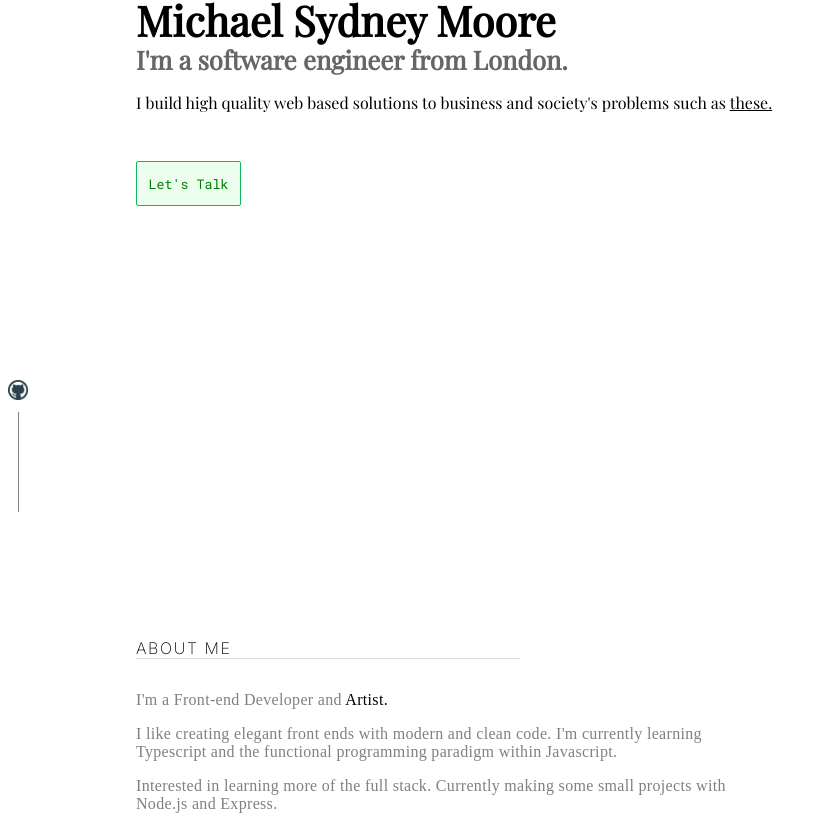
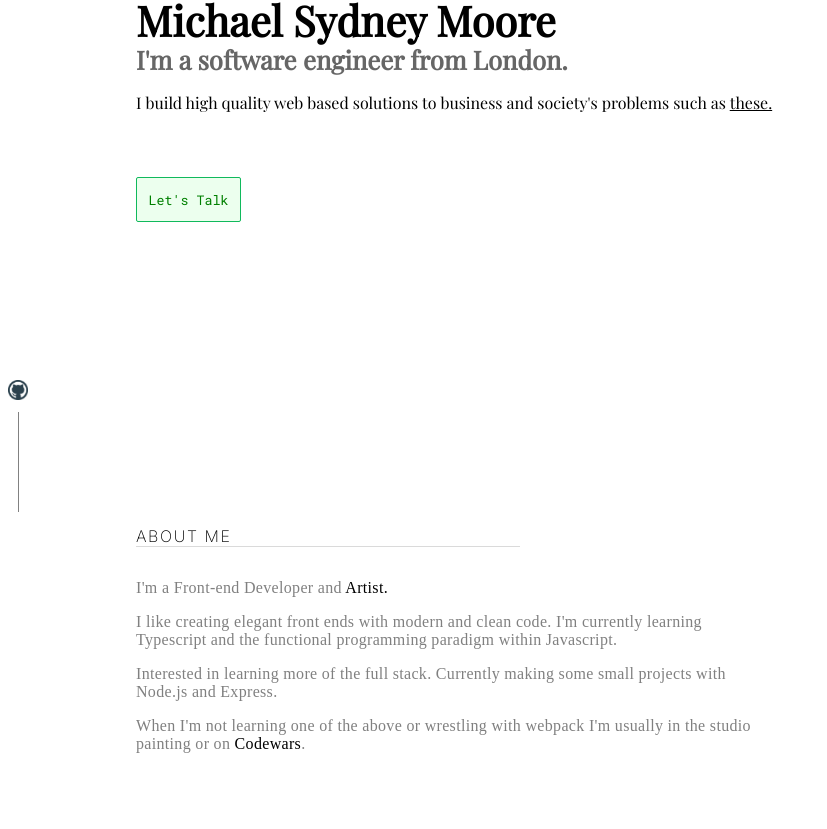
Before and after one commit to msmfa/portfolio, a React (Create React App) app: page / in a window 1280 px wide. Shown: the part 288-1117 px from the top of the page, without its empty margins (0-827 px from the left). Built offline with nearby package versions, Linux system fonts and the light colour scheme; no server answers; a web font is replaced by a local one.

Commit message:
Removed paddings

```diff
--- a/src/App.js
+++ b/src/App.js
@@ -10,7 +10,6 @@ import "./css/ContentHeaders.css";
 import "./css/MoreProjects.css";
 import Header from "./components/Header";
 import NavBar from "./components/NavBar";
-import ContactButton from "./components/ContactButton";
 import Links from "./components/Links";
 import AboutSection from "./components/AboutSection";
 import ProjectSection from "./components/ProjectSection";
@@ -23,7 +22,6 @@ function App() {
     <>
       <NavBar />
       <Header />
-      <ContactButton text={"Let's Talk"} />
       <AboutSection />
       <ContentHeaders id="proj" text="Featured Projects" />
       <ProjectSection info={projectOne} />
--- a/src/components/Header.js
+++ b/src/components/Header.js
@@ -1,4 +1,5 @@
 import React from "react";
+import ContactButton from "./ContactButton";
 
 function Header() {
   return (
@@ -14,6 +15,7 @@ function Header() {
             these.
           </a>
         </p>
+        <ContactButton text={"Let's Talk"} />
       </div>
     </>
   );
--- a/src/css/About.css
+++ b/src/css/About.css
@@ -6,8 +6,10 @@
 
 .about-container {
   width: 50vw;
-  height: 70vh;
+  height: 100%;
   margin-left: 8em;
+  margin-top: 30vh;
+  margin-bottom: 35vh;
 }
 
 .para h3 {
--- a/src/css/ContactButton.css
+++ b/src/css/ContactButton.css
@@ -4,9 +4,8 @@
   border-radius: 2px;
   color: green;
   font-family: "Roboto Mono", monospace;
+  margin: 8vh 0;
   height: 45px;
-  margin-bottom: 40vh;
-  margin-left: 8rem;
   width: 105px;
 }
 
--- a/src/css/ContentHeaders.css
+++ b/src/css/ContentHeaders.css
@@ -2,10 +2,10 @@
   border-bottom: 1px solid rgb(218, 218, 218);
   font-family: "Inter", sans-serif;
   font-weight: 200;
-  margin: 2em 0 2em 0em;
+  margin: 0em 0 2em 0em;
   letter-spacing: 0.1em;
   text-transform: uppercase;
-  padding-top: 10vh;
+
   width: 30vw;
 }
 
```
